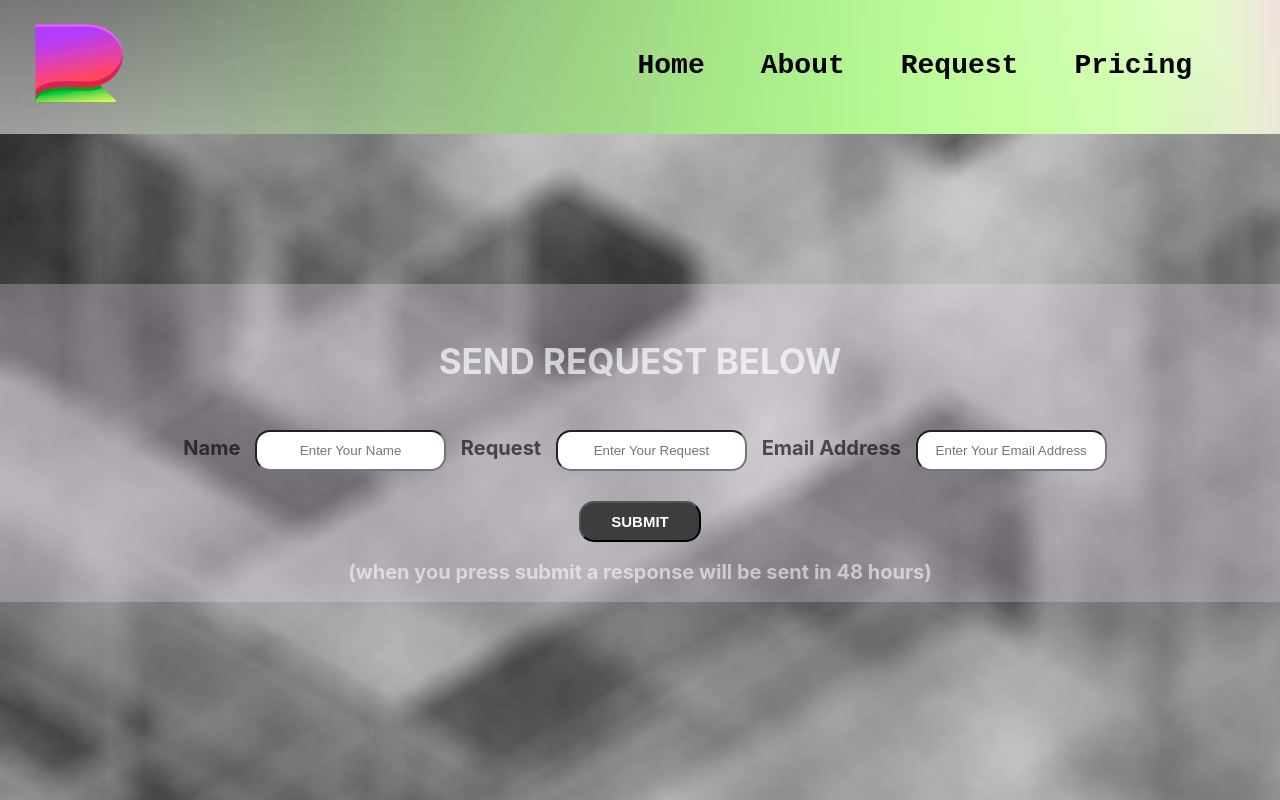
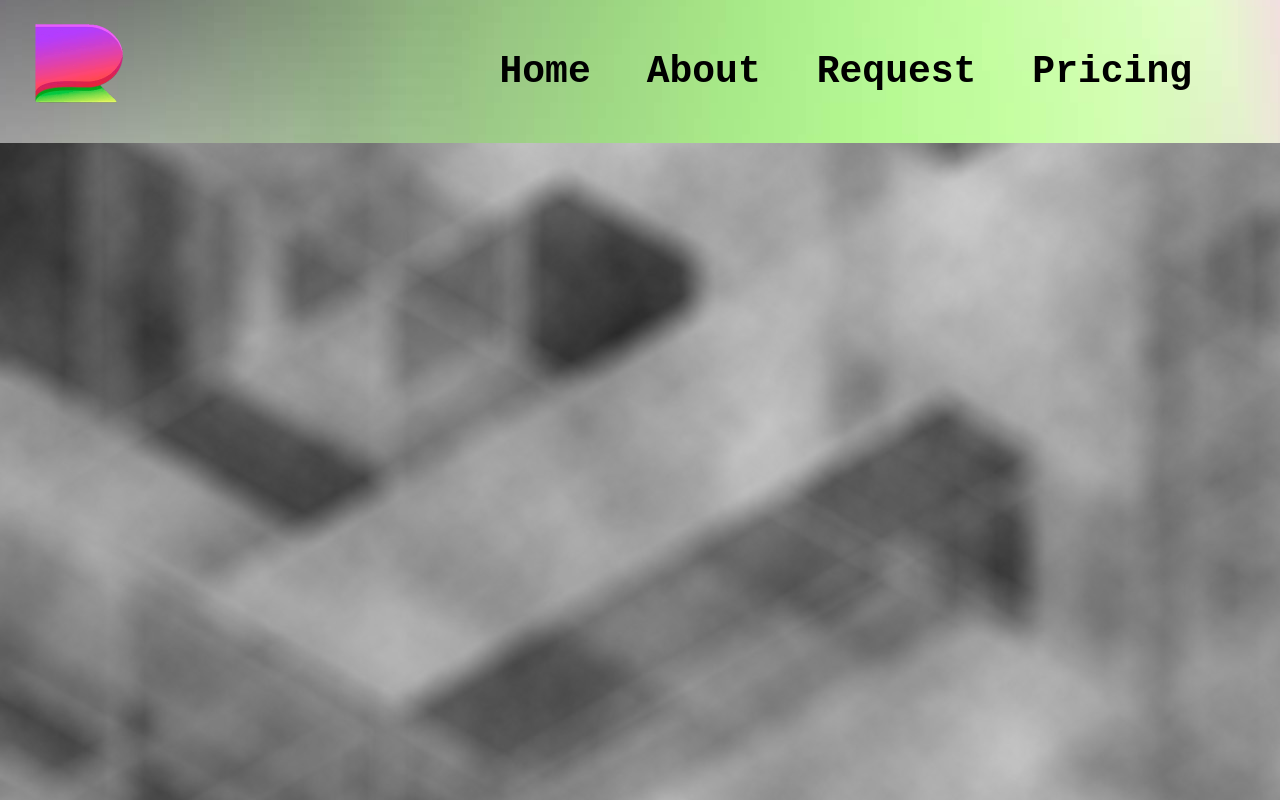
Before and after one commit to nathanroses/rose, a plain HTML site: page request.html in a window 1280 px wide. Drawn offline with Linux system fonts and the light colour scheme.

Commit message:
deleted request updated nav

```diff
--- a/request.html
+++ b/request.html
@@ -36,29 +36,6 @@
 
       <body>
 
-         <form>
-           <div class="requestform">
-            <div>
-              <h2 id="rose">SEND REQUEST BELOW</h2>
-             </div>
-             <label>Name</label>
-             <input type="text" placeholder="Enter Your Name" id="name" name="name" class="form-input" />
-          <label for="request">Request</label>
-          <input type="request" placeholder="Enter Your Request" name="request" id="request" class="form-input" />
-          <label for="email">Email Address</label>
-          <input type="email" placeholder="Enter Your Email Address" id="email" name="email" class="form-input" />
-
-         <p></p>
-
-          <button class="requestbutton" type="submit">
-            SUBMIT
-          </button>
-          <p>
-            (when you press submit a response will be sent in 48 hours)
-          </p>
-           </div>
-         </form>
-
 
 
       </body>
--- a/style/style.css
+++ b/style/style.css
@@ -62,7 +62,7 @@ header nav ul li a:hover {
 
 header nav ul li a {
   margin: 0px 28px;
-  font-size: 28px;
+  font-size: 38px;
   color: black;
   font-family: monospace;
   font-weight: bolder;
```
